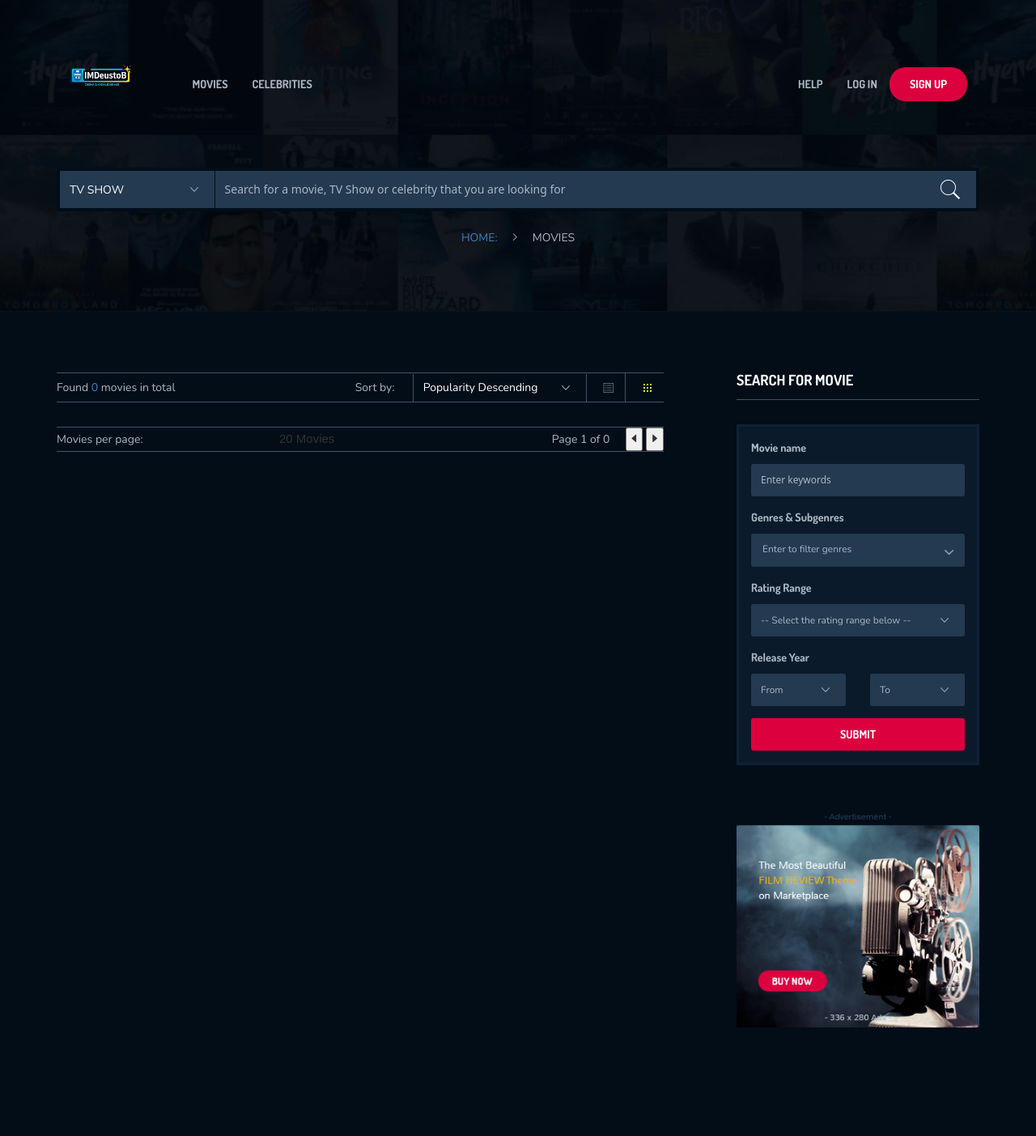
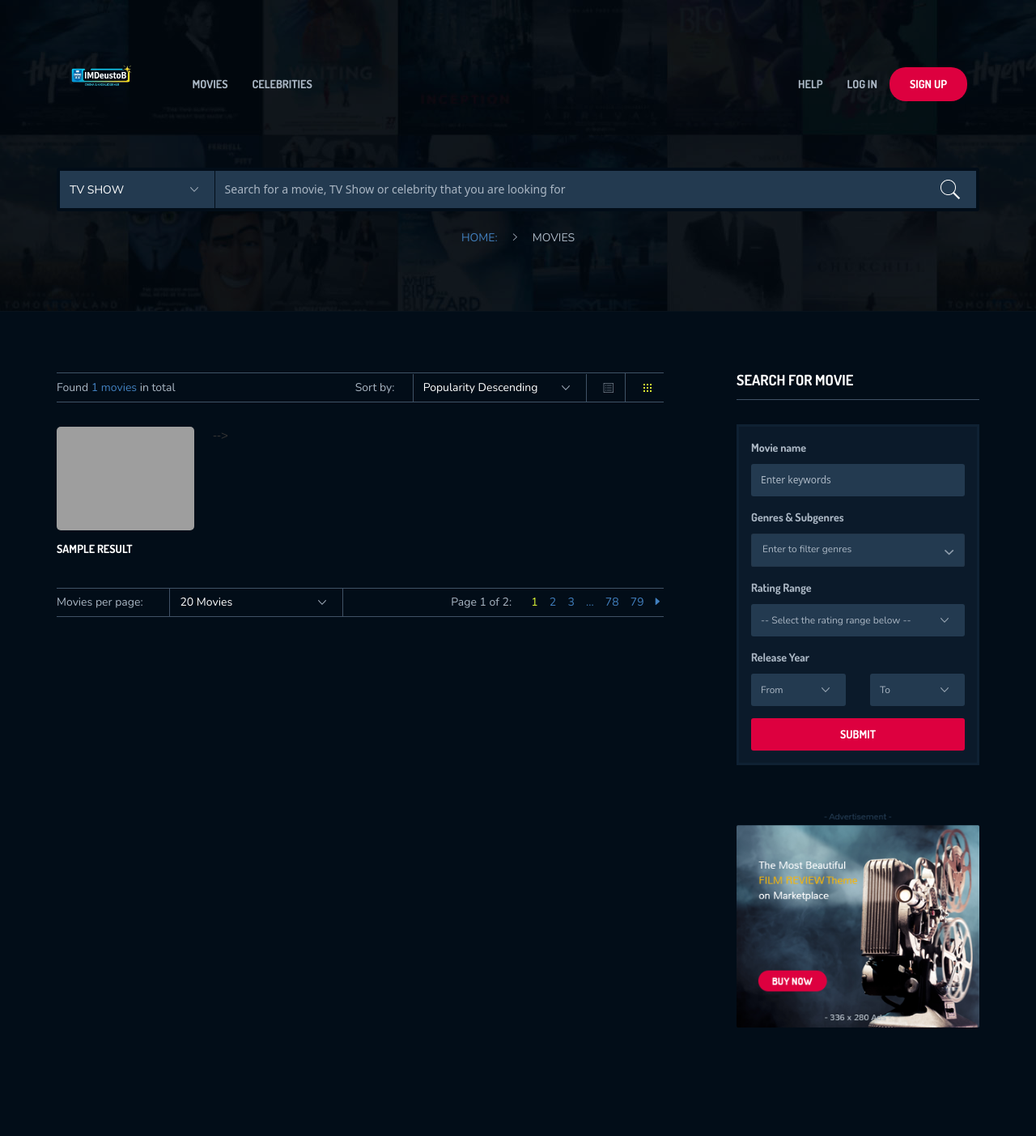
Before and after one commit to lorenaespinel07/ProyectoWeb, a Django app: page /IMDeustoB/ in a window 1280 px wide. Shown: the top 1403 px of the page at 81% size. Run offline with Django 5.2, Linux system fonts and the light colour scheme; a database or web service that is not in the repository returns one stand-in record (values such as "Sample title"); data that the repository does not hold is empty; some libraries are stand-ins or nearby versions; grey boxes are pictures that could not be loaded.

Commit message:
paginacion terminada

```diff
--- a/IW_G6/IMDeustoB/templates/index.html
+++ b/IW_G6/IMDeustoB/templates/index.html
@@ -199,86 +199,93 @@
 		<div class="row ipad-width">
 			<div class="col-md-8 col-sm-12 col-xs-12">
 				<div class="topbar-filter">
-					<p>Found <span id="total-movies">0</span> movies in total</p>
+
+
+
+					<p>Found <span>{{peliculas.count}} movies</span> in total</p>
+
+
 
 					<label>Sort by:</label>
 					<select>
 						<option value="popularity">Popularity Descending</option>
-						<option value="popularity_asc">Popularity Ascending</option>
+						<option value="popularity">Popularity Ascending</option>
 						<option value="rating">Rating Descending</option>
-						<option value="rating_asc">Rating Ascending</option>
+						<option value="rating">Rating Ascending</option>
 						<option value="date">Release date Descending</option>
-						<option value="date_asc">Release date Ascending</option>
+						<option value="date">Release date Ascending</option>
 					</select>
-					<a href="movielist.html" class="list"><i class="ion-ios-list-outline"></i></a>
-					<a href="moviegrid.html" class="grid"><i class="ion-grid active"></i></a>
+					<a href="movielist.html" class="list"><i class="ion-ios-list-outline "></i></a>
+					<a  href="moviegrid.html" class="grid"><i class="ion-grid active"></i></a>
 				</div>
+				<div class="flex-wrap-movielist">
 
-				<div class="flex-wrap-movielist" id="movie-list"></div>
+					{% for pelicula in peliculas%}
+							<div class="movie-item-style-2 movie-item-style-1">
+							<img  src="https://image.tmdb.org/t/p/w500{{ pelicula.poster_path }}" alt="">
+							<div class="hvr-inner">
+    							<a href="{% url 'detalle_peliculas' pelicula.id %}">Read more</a>
+	            			</div>
+							<div class="mv-item-infor">
+								<h6><a  href="#">{{ pelicula.title }}</a></h6>
+							</div>
+						</div>
+					{% endfor %}
 
+
+
+
+
+					<!-- IMPLEMENTACIÓN DE LA API: Rellenar plantilla HTML -->
+					 <script>
+						// Donde se van a rellenar los datos de la API
+						const posters = document.querySelectorAll(".poster");
+						const titulos = document.querySelectorAll(".nombrePeli");
+						const detalle = document.querySelectorAll(".detalle");
+
+						async function getPeli(){
+							try {
+								const response = await fetch("https://api.themoviedb.org/3/movie/popular?api_key=aa02e7c79cbe08314c538b9176a77f88&language=es-ES");
+								const data = await response.json();
+
+								for (let i = 0; i < posters.length; i++) {
+									const peli = data.results[i];
+
+									posters[i].src = "https://image.tmdb.org/t/p/w500" + peli.poster_path;
+									posters[i].alt = peli.title;
+									titulos[i].textContent = peli.title;
+									detalle[i].href = "/peliculas/" + peli.id + "/";
+
+								}
+
+							} catch (error) {
+								console.log("Error cargando película:", error);
+							}
+						}
+						getPeli()
+
+					</script> -->
+
+
+				</div>
 				<div class="topbar-filter">
 					<label>Movies per page:</label>
-					<span>20 Movies</span>
+					<select>
+						<option value="range">20 Movies</option>
+						<option value="saab">10 Movies</option>
+					</select>
 
 					<div class="pagination2">
-						<span id="pageInfo">Page 1 of 0</span>
-						<button id="prevPage"><i class="ion-arrow-left-b"></i></button>
-						<button id="nextPage"><i class="ion-arrow-right-b"></i></button>
+						<span>Page 1 of 2:</span>
+						<a class="active" href="#">1</a>
+						<a href="#">2</a>
+						<a href="#">3</a>
+						<a href="#">...</a>
+						<a href="#">78</a>
+						<a href="#">79</a>
+						<a href="#"><i class="ion-arrow-right-b"></i></a>
 					</div>
 				</div>
-
-				<!-- IMPLEMENTACIÓN DE LA API: Rellenar lista de películas desde TMDb -->
-				<script>
-				let page = 1;
-				const perPage = 20;
-				let totalPages = 0;
-
-				const movieList = document.getElementById("movie-list");
-				const pageInfo = document.getElementById("pageInfo");
-				const prevPageBtn = document.getElementById("prevPage");
-				const nextPageBtn = document.getElementById("nextPage");
-				const totalMovies = document.getElementById("total-movies");
-
-				// Función principal para cargar películas desde la API
-				async function loadMovies() {
-					movieList.innerHTML = ""; // vaciar contenedor
-					try {
-						const response = await fetch(`https://api.themoviedb.org/3/movie/popular?api_key=aa02e7c79cbe08314c538b9176a77f88&language=es-ES&page=${page}`);
-						const data = await response.json();
-						totalMovies.textContent = data.total_results;
-						totalPages = data.total_pages;
-
-						for (let i = 0; i < perPage && i < data.results.length; i++) {
-							const peli = data.results[i];
-							const div = document.createElement("div");
-							div.className = "movie-item-style-2 movie-item-style-1";
-							div.innerHTML = `
-								<img class="poster" src="https://image.tmdb.org/t/p/w500${peli.poster_path}" alt="${peli.title}">
-								<div class="hvr-inner">
-									<a class="detalle" href="/peliculas/${peli.id}/">Read more</a>
-								</div>
-								<div class="mv-item-infor">
-									<h6 class="nombrePeli"><a href="#">${peli.title}</a></h6>
-								</div>
-							`;
-							movieList.appendChild(div);
-						}
-
-						pageInfo.textContent = `Page ${page} of ${totalPages}`;
-					} catch (error) {
-						console.log("Error cargando películas:", error);
-					}
-				}
-
-				prevPageBtn.addEventListener("click", () => {
-					if (page > 1) { page--; loadMovies(); }
-				});
-				nextPageBtn.addEventListener("click", () => {
-					if (page < totalPages) { page++; loadMovies(); }
-				});
-
-				loadMovies();
-				</script>
 			</div>
 			<div class="col-md-4 col-sm-12 col-xs-12">
 				<div class="sidebar">
```
